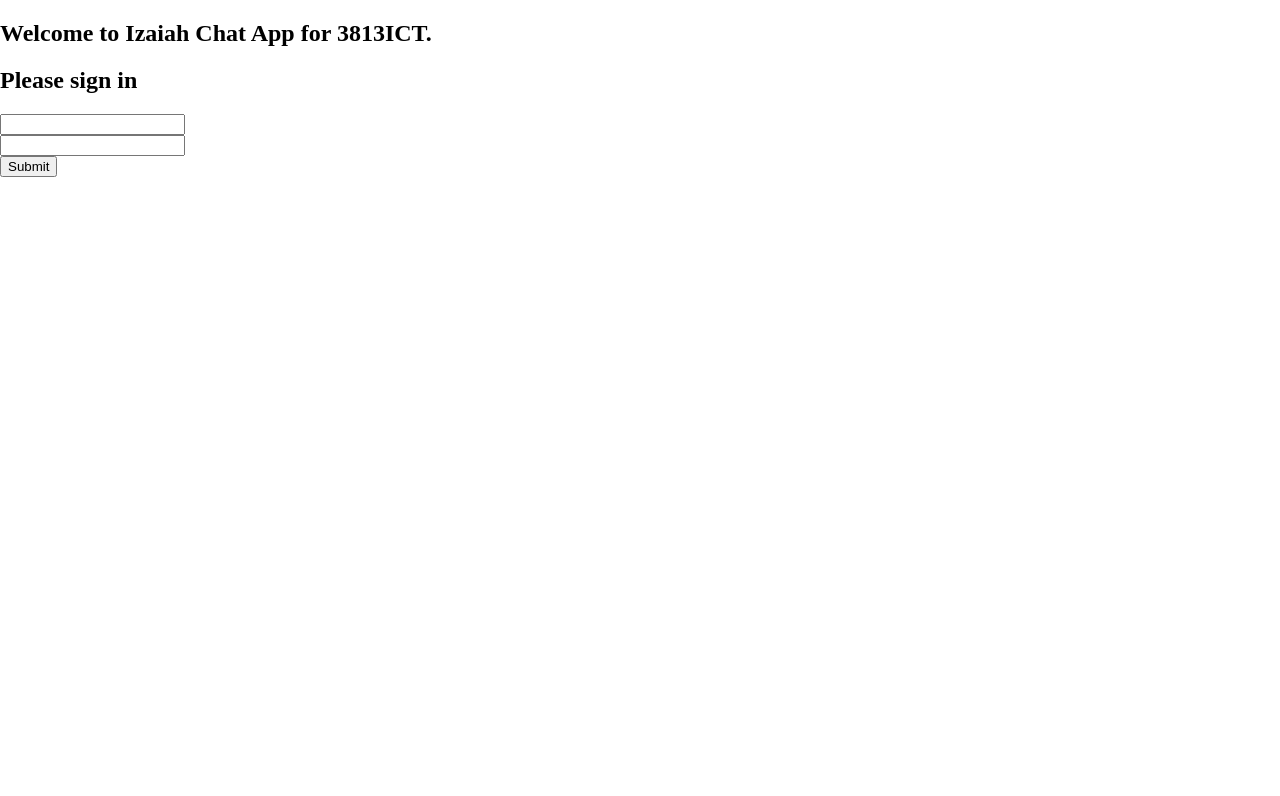
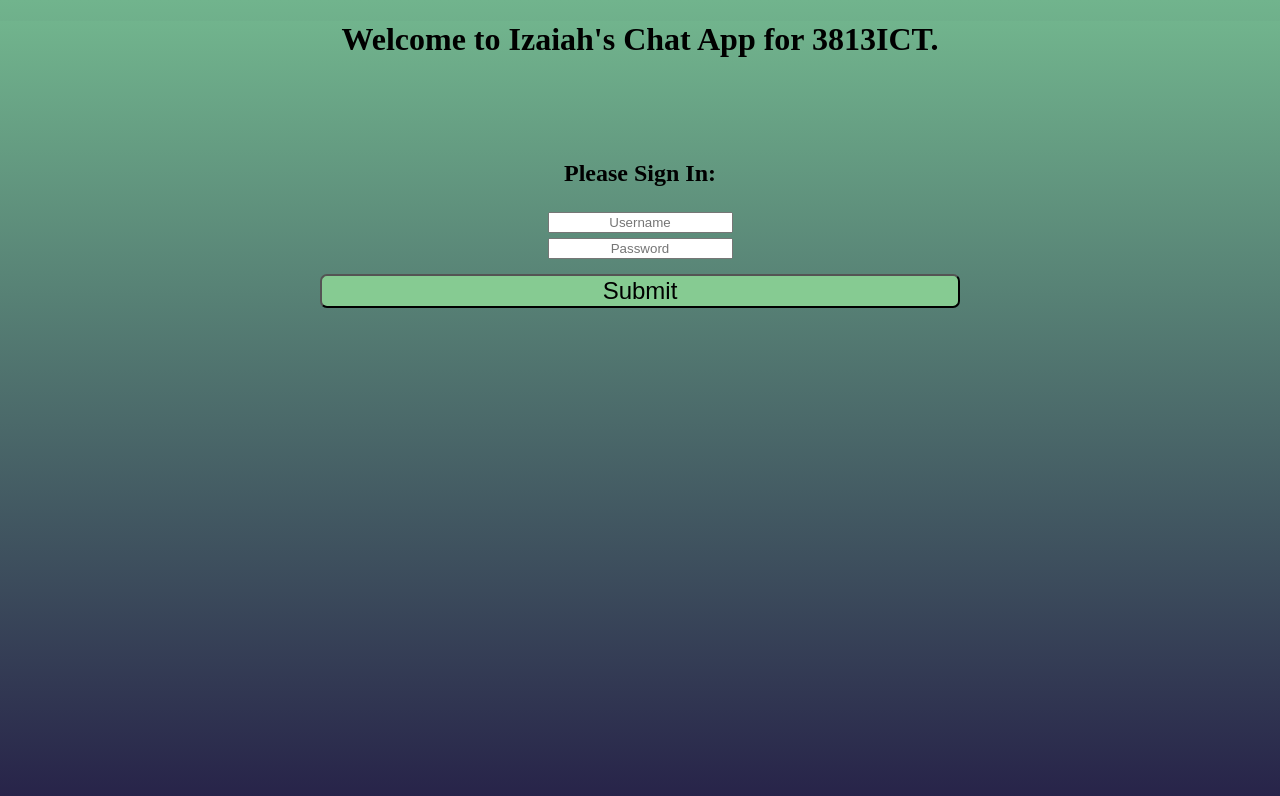
Before and after one commit to i-foster/3813_Assignment, an Angular app in the folder ChatApp/chatApp/: page / in a window 1280 px wide. Shown: the top 796 px of the page. Built offline with nearby package versions, Linux system fonts and the light colour scheme.

Commit message:
css for login and home page, updated routers to remove unneeded one.

```diff
--- a/ChatApp/chatApp/src/app/app.routes.ts
+++ b/ChatApp/chatApp/src/app/app.routes.ts
@@ -2,7 +2,6 @@ import { Routes } from '@angular/router';
 import { ProfileComponent } from '../profile/profile.component';
 import { LoginComponent } from '../login/login.component';
 import { HomeComponent } from '../home/home.component';
-import { SignupComponent } from '../signup/signup.component';
 import { ChannelsComponent } from '../channels/channels.component';
 import { ChatsComponent } from '../chats/chats.component';
 
@@ -10,7 +9,6 @@ export const routes: Routes = [
     {path: 'profile', component:ProfileComponent},
     {path: '', component:LoginComponent},
     {path: 'home', component:HomeComponent},
-    {path: 'signup', component:SignupComponent},
     {path: 'channels', component:ChannelsComponent},
     {path: 'chats', component:ChatsComponent}
 ];
--- a/ChatApp/chatApp/src/home/home.component.css
+++ b/ChatApp/chatApp/src/home/home.component.css
@@ -2,7 +2,7 @@ li{
     list-style: none;
     margin: 1em;
     margin-left: auto;
-    background-color: #404E7C;
+    background-color: #260F26;
     text-align: center;
     text-justify: center;
     padding-top: 5px;
@@ -29,10 +29,49 @@ html{
     margin: 0%;
     height: 100vh;
     background-color: #71B48D;
-
 }
 
 #groupCreate{
     margin-bottom: 0%;
     padding-bottom: 0;
 }
+
+#ngroup{
+    align-self: center;
+    position: absolute;
+    bottom: 5em;
+    width: 49%;
+}
+#groupInput{
+    margin-left: 2.5%;
+    width: 90%;
+    text-align: center;
+    height: 1.5em;
+    border-radius: 9px;
+    background-color: #71B48D;
+}
+
+::placeholder{
+    color: #260F26;
+    opacity: 3;
+    font-size: larger;
+}
+
+#editButton{
+    font-size: larger;
+    color: #260F26;
+    margin-left: 2.5%;
+    width: 90%;
+    text-align: center;
+    height: 1.4em;
+    border-radius: 9px;
+    background-color: #71B48D;
+}
+
+#deletebutton{
+    align-self: center;
+    position: absolute;
+    bottom: 5em;
+    width: 49%;
+    left: 50%;
+}
--- a/ChatApp/chatApp/src/home/home.component.html
+++ b/ChatApp/chatApp/src/home/home.component.html
@@ -15,9 +15,8 @@
             </li>
         </ul>
         <div *ngIf="admin == true">
-            <form>
-                <label for="nusername">New Group Name:</label>
-                <input type="text" [(ngModel)]="newgroup.name" name="groupname"><br>
+            <form id="ngroup">
+                <input id="groupInput" type="text" [(ngModel)]="newgroup.name" name="groupname" placeholder="New Group Name"><br>
             </form>
 
         </div>
@@ -32,7 +31,7 @@
     </div>
 
     <div *ngIf="admin == true" id="deletebutton">
-        <button (click)="EngageDelete()">Edit Groups</button>
+        <button id="editButton" (click)="EngageDelete()">Edit Groups</button>
     </div>
     <div id="bottombar">
         <button *ngIf="admin == false" (click)="home()" id="home">Groups </button>
--- a/ChatApp/chatApp/src/login/login.component.css
+++ b/ChatApp/chatApp/src/login/login.component.css
@@ -0,0 +1,30 @@
+#welcome{
+    text-align: center;
+    align-self: center;
+}
+
+#login{
+    height: 25vh;
+    text-align: justify;
+    text-align: center;
+    align-self: center;
+
+}
+
+h2{
+    padding-top: 10vh;
+}
+
+input{
+    margin-top: 5px;
+    text-align: center;
+}
+button{
+    background-color: #86CB92;
+    margin-top: 15px;
+    font-size: x-large;
+    border-radius: 7px;
+    width: 50%;
+
+
+}
--- a/ChatApp/chatApp/src/login/login.component.html
+++ b/ChatApp/chatApp/src/login/login.component.html
@@ -5,17 +5,15 @@
     <meta name="viewport" content="width=device-width, initial-scale=1.0">
     <title>Log in Page</title>
 </head>
-<body>
-    <h2>Welcome to Izaiah Chat App for 3813ICT.</h2>
-    <form>
+<body id="grad">
+    <h1 id="welcome">Welcome to Izaiah's Chat App for 3813ICT.</h1>
+    <form id="login">
+        <div><h2>Please Sign In:</h2></div>
+        <input type="text" [(ngModel)]="cuser.name" name="usernameField" placeholder="Username"><br>
+        <input type="text" [(ngModel)]="cuser.pword" name="passwordField" placeholder="Password"><br>
+        <button (click)='formsubmit()'>Submit</button>
+    </form>
 
-        <div><h2>Please sign in</h2></div>
-        <input type="text" [(ngModel)]="cuser.name" name="usernameField"><br>
-        <input type="text" [(ngModel)]="cuser.pword" name="passwordField"><br>
-
-
-    </form>
-      <button (click)='formsubmit()'>Submit</button>
 
 </body>
 </html>
--- a/ChatApp/chatApp/src/styles.css
+++ b/ChatApp/chatApp/src/styles.css
@@ -3,7 +3,6 @@
     background-color: red;
     width: 50%; height: 5em;
 }
-
 
 #bottombar{
 margin-left: 0%;
@@ -20,4 +19,6 @@ left: 0;}
 html, body{
     padding: 0%;
     margin: 0%;
+    background-image: linear-gradient(#71B48D,#251F47);
+    height: 100%;
 }
```
